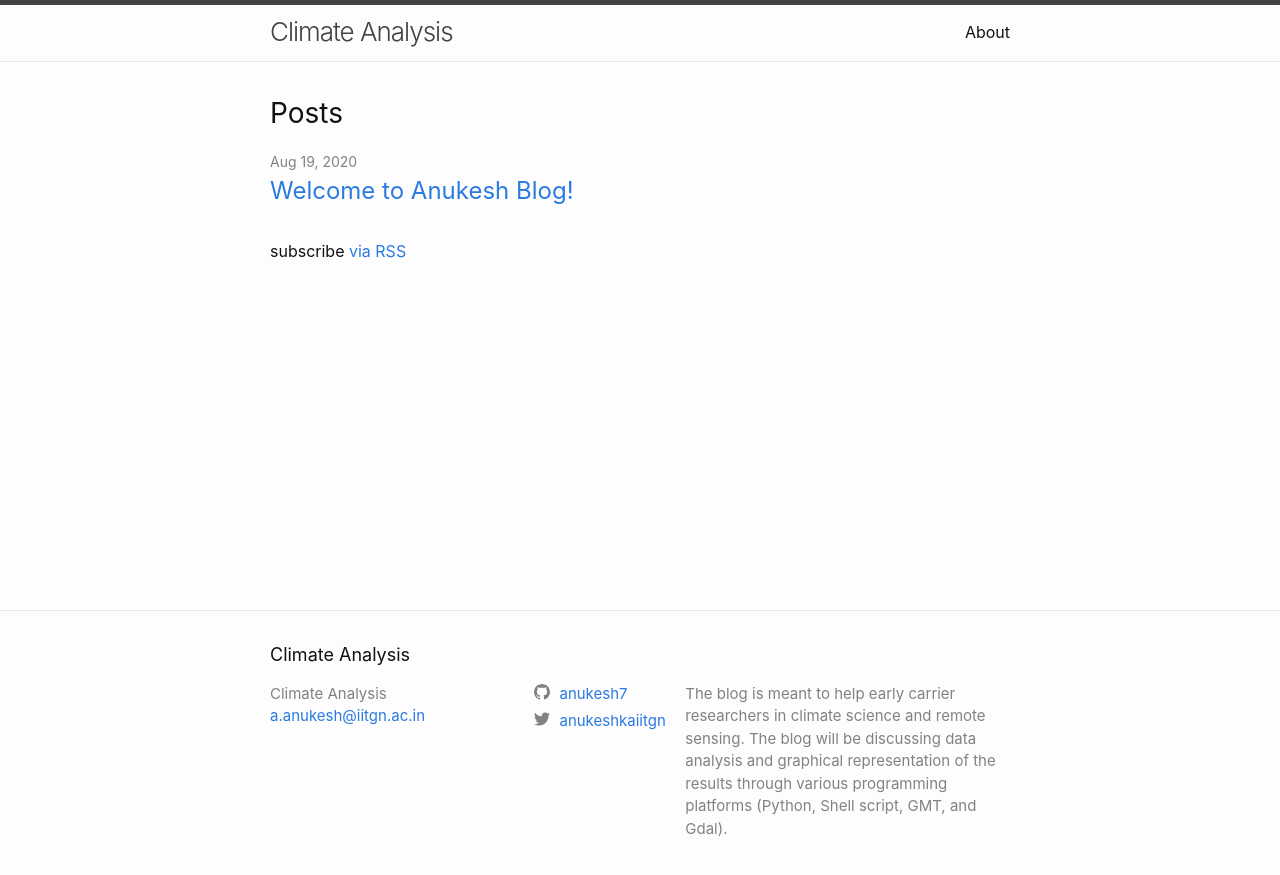
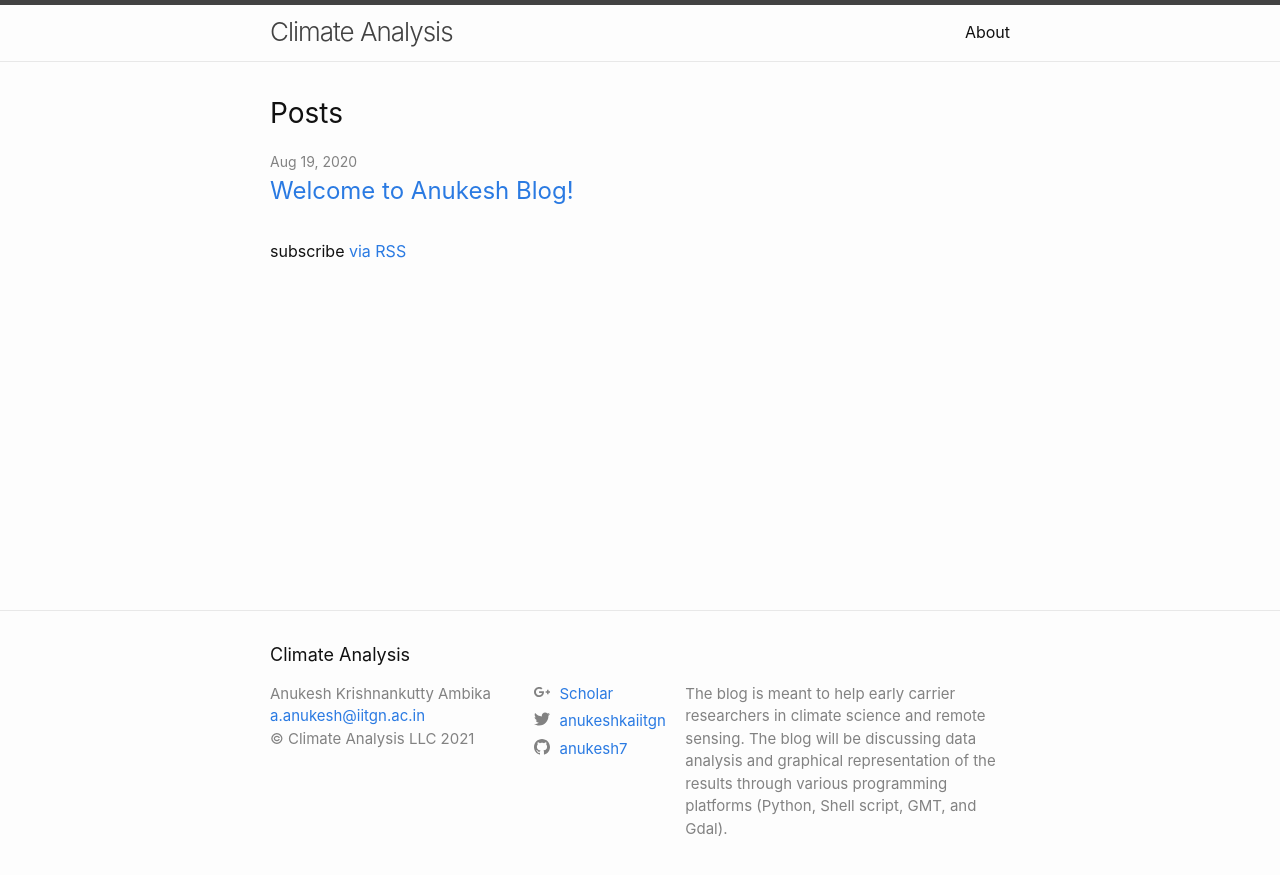
Before and after one commit to anukesh7/climateanalysis, a Jekyll site: the page built from index.markdown, in a window 1280 px wide. Shown: the top 875 px of the page. Built offline with Jekyll 4.4.1, drawn with Linux system fonts in a browser that asks for light colours.

Commit message:
completed branding activities

```diff
--- a/_config.yml
+++ b/_config.yml
@@ -30,6 +30,14 @@ url: "https://anukesh7.github.io" # the base hostname & protocol for your site,
 twitter_username: anukeshkaiitgn
 github_username:  anukesh7
 
+author: Anukesh Krishnankutty Ambika
+
+
+#################copy right symbol
+
+copyright: Climate Analysis LLC
+
+googlescholar_username: Scholar
 # Build settings
 #theme: minima
 plugins:
--- a/_includes/footer.html
+++ b/_includes/footer.html
@@ -18,6 +18,10 @@
             {%- if site.email -%}
             <li><a class="u-email" href="mailto:{{ site.email }}">{{ site.email }}</a></li>
             {%- endif -%}
+            {%- if site.copyright -%}
+            <li>&copy; {{ site.copyright }} {{ 'now' | date: "%Y" }}</li>
+            {%- endif -%}
+
         </ul>
       </div>
 
--- a/_includes/social.html
+++ b/_includes/social.html
@@ -1,4 +1,6 @@
 <ul class="social-media-list">
+  {%- if site.googlescholar_username -%}<li><a href="https://scholar.google.co.in/citations?user=kXawSkwAAAAJ&hl=en{{ site.googlescholar_username| escape }}"><svg class="svg-icon"><use xlink:href="{{ '/assets/minima-social-icons.svg#googleplus' | relative_url }}"></use></svg> <span class="username">{{ site.googlescholar_username| escape }}</span></a></li>{%- endif -%}
+  {%- if site.twitter_username -%}<li><a href="https://www.twitter.com/{{ site.twitter_username| cgi_escape | escape }}"><svg class="svg-icon"><use xlink:href="{{ '/assets/minima-social-icons.svg#twitter' | relative_url }}"></use></svg> <span class="username">{{ site.twitter_username| escape }}</span></a></li>{%- endif -%}
   {%- if site.dribbble_username -%}<li><a href="https://dribbble.com/{{ site.dribbble_username| cgi_escape | escape }}"><svg class="svg-icon"><use xlink:href="{{ '/assets/minima-social-icons.svg#dribbble' | relative_url }}"></use></svg> <span class="username">{{ site.dribbble_username| escape }}</span></a></li>{%- endif -%}
   {%- if site.facebook_username -%}<li><a href="https://www.facebook.com/{{ site.facebook_username| cgi_escape | escape }}"><svg class="svg-icon"><use xlink:href="{{ '/assets/minima-social-icons.svg#facebook' | relative_url }}"></use></svg> <span class="username">{{ site.facebook_username| escape }}</span></a></li>{%- endif -%}
   {%- if site.flickr_username -%}<li><a href="https://www.flickr.com/photos/{{ site.flickr_username| cgi_escape | escape }}"><svg class="svg-icon"><use xlink:href="{{ '/assets/minima-social-icons.svg#flickr' | relative_url }}"></use></svg> <span class="username">{{ site.flickr_username| escape }}</span></a></li>{%- endif -%}
@@ -7,7 +9,6 @@
   {%- if site.linkedin_username -%}<li><a href="https://www.linkedin.com/in/{{ site.linkedin_username| cgi_escape | escape }}"><svg class="svg-icon"><use xlink:href="{{ '/assets/minima-social-icons.svg#linkedin' | relative_url }}"></use></svg> <span class="username">{{ site.linkedin_username| escape }}</span></a></li>{%- endif -%}
   {%- if site.pinterest_username -%}<li><a href="https://www.pinterest.com/{{ site.pinterest_username| cgi_escape | escape }}"><svg class="svg-icon"><use xlink:href="{{ '/assets/minima-social-icons.svg#pinterest' | relative_url }}"></use></svg> <span class="username">{{ site.pinterest_username| escape }}</span></a></li>{%- endif -%}
   {%- for mst in site.mastodon -%}{%- if mst.username and mst.instance -%}<li><a href="https://{{ mst.instance| cgi_escape | escape}}/@{{mst.username}}"><svg class="svg-icon"><use xlink:href="{{ '/assets/minima-social-icons.svg#mastodon' | relative_url }}"></use></svg> <span class="username">{{ mst.username|escape }}</span></a></li>{%- endif -%}{%- endfor -%}
-  {%- if site.twitter_username -%}<li><a href="https://www.twitter.com/{{ site.twitter_username| cgi_escape | escape }}"><svg class="svg-icon"><use xlink:href="{{ '/assets/minima-social-icons.svg#twitter' | relative_url }}"></use></svg> <span class="username">{{ site.twitter_username| escape }}</span></a></li>{%- endif -%}
   {%- if site.youtube_username -%}<li><a href="https://youtube.com/{{ site.youtube_username| cgi_escape | escape }}"><svg class="svg-icon"><use xlink:href="{{ '/assets/minima-social-icons.svg#youtube' | relative_url }}"></use></svg> <span class="username">{{ site.youtube_username| escape }}</span></a></li>{%- endif -%}
   {%- if site.googleplus_username -%}<li><a href="https://plus.google.com/{{ site.googleplus_username| escape }}"><svg class="svg-icon"><use xlink:href="{{ '/assets/minima-social-icons.svg#googleplus' | relative_url }}"></use></svg> <span class="username">{{ site.googleplus_username| escape }}</span></a></li>{%- endif -%}
   {%- if site.rss -%}<li><a href="{{ 'feed.xml' | relative_url }}"><svg class="svg-icon"><use xlink:href="{{ '/assets/minima-social-icons.svg#rss' | relative_url }}"></use></svg> <span>{{ site.rss | escape }}</span></a></li>{%- endif -%}
```
